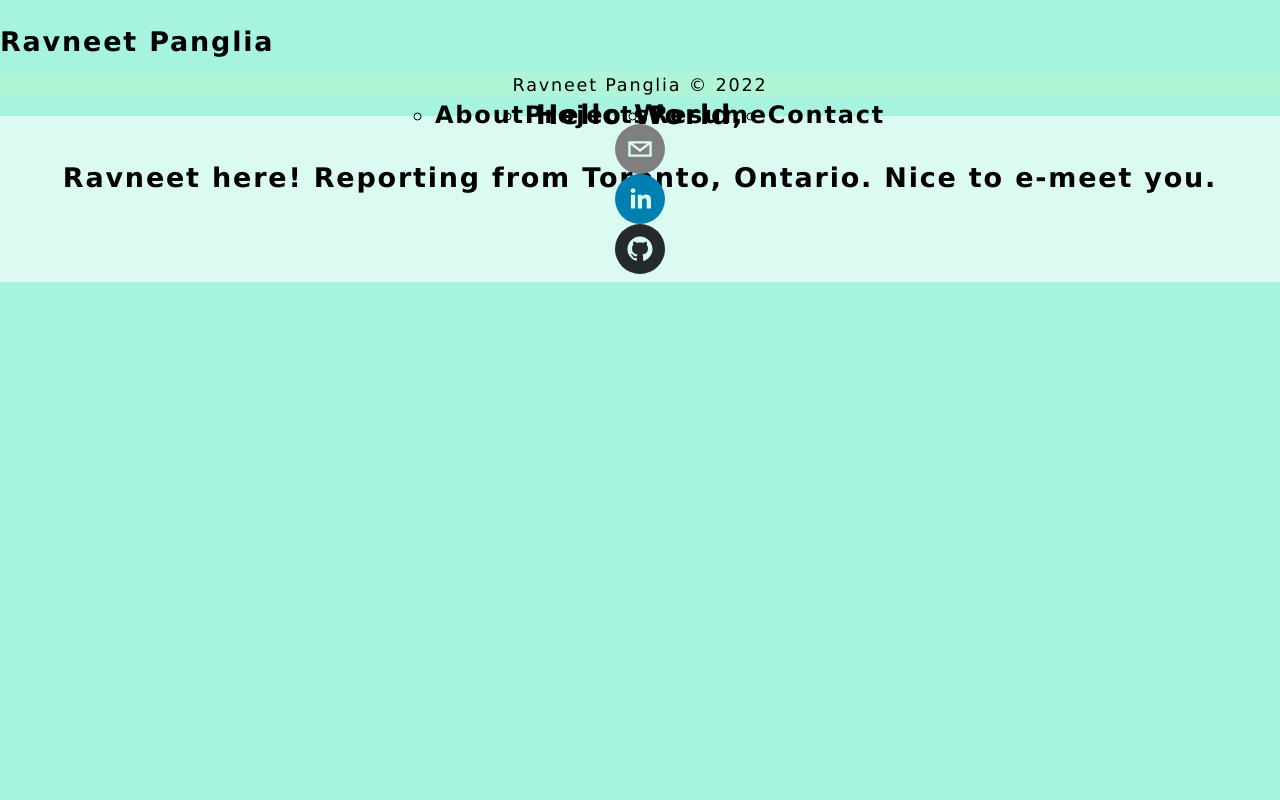
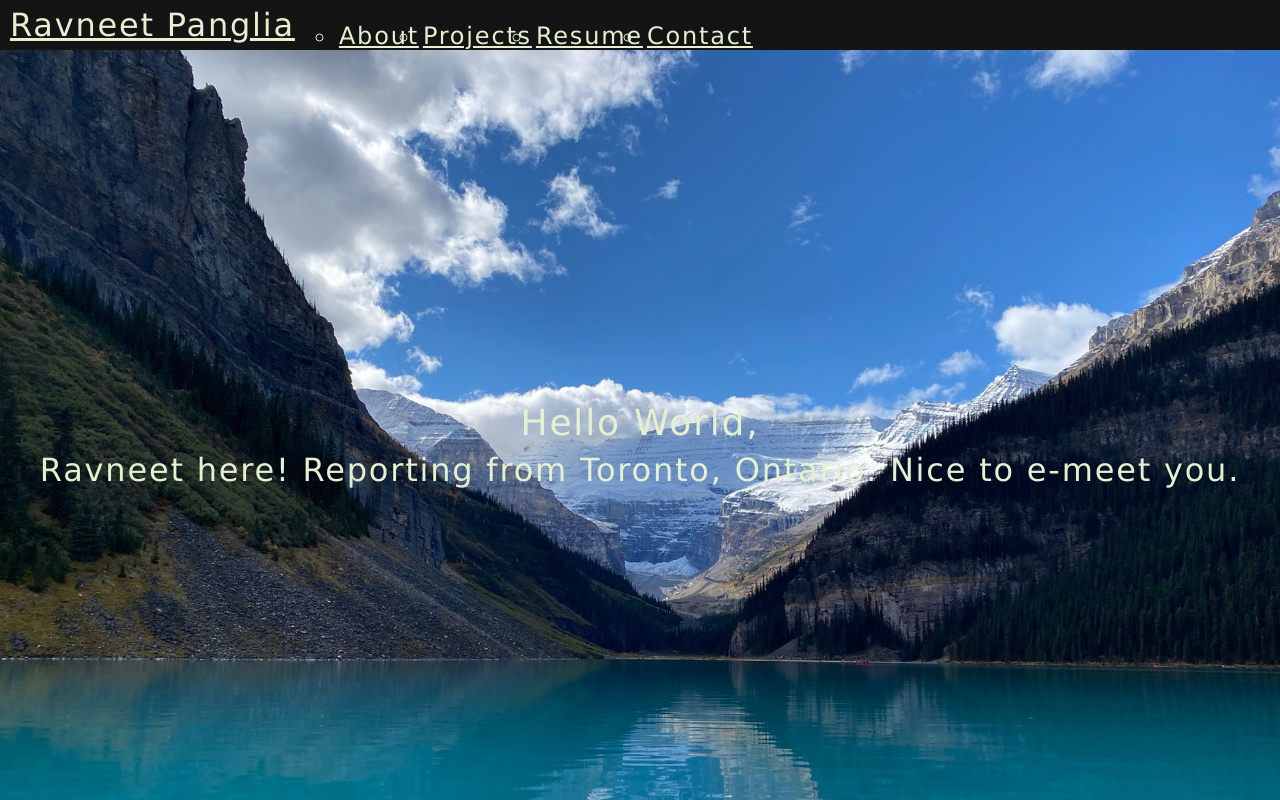
Before and after one commit to rpanglia/react-portfolio, a React (Create React App) app: page / in a window 1280 px wide. Shown: the top 800 px of the page. Built offline with nearby package versions, Linux system fonts and the light colour scheme.

Commit message:
update app.css, confirm headshot display

```diff
--- a/src/App.css
+++ b/src/App.css
@@ -1,26 +1,51 @@
 main {
   margin: 0 auto;
+}
+
+/* :root {
+  --primary: #fffcf7ee;
+  --secondary: #a1b6db;
+  --tertiary: #778897;
+  --light: #E4F0D0;
+  --dark: #00000083;
+  --darker: #1111119c;
+  --error: rgb(235, 73, 33);
+  --spacing-one: calc(1rem * 0.5);
+  --spacing-two: calc(1rem);
+  --spacing-five: calc(2.5rem);
+} */
+
+:root {
+  --primary: #FFFCF7;
+  --secondary: #A1B5D8;
+  --tertiary: #738290;
+  --light: #E4F0D0;
+  --dark: #0000008f;
+  --darker: #111111b4;
+  --error: rgba(247, 86, 46, 0.849);
+  --spacing-one: calc(1rem * 0.5);
+  --spacing-two: calc(1rem);
+  --spacing-five: calc(2.5rem);
 }
 
 * {
   box-sizing: border-box;
 }
 
-html,
-body {
+body, html {
   min-height: 100%;
 }
 
 body {
   margin: 0;
   padding: 0;
-  background: #a6f3e0;
+  background: #272626b0;
   font-weight: 200;
   line-height: 1.5;
   font-size: 18px;
   letter-spacing: 0.1em;
   color: var(--light);
-  font-family: 'Verdana', sans-serif;
+  font-family: Verdana, Geneva, Tahoma, sans-serif;
 }
 
 .container {
@@ -41,15 +66,29 @@ body {
 }
 
 .hero {
-  background-size: 200%;
-  background-position: 60%;
+  display: flex;
+  justify-content: center;
   background-repeat: no-repeat;
+  align-items: flex-start;
+  flex-wrap: wrap;
+  z-index: 9999;
+  height: 1000px;
+  width: 100%;
+  background-image: url('../src/assets/jumbo2.jpg');
+  background-repeat: no-repeat;
+  background-size: cover;
+  background-attachment: fixed;
+  background-position: center; /*background-position: CHANGE TO 80-90% IF NEEDED*/
 }
 
 a {
   color: var(--tertiary);
-  text-decoration: none;
-  font-weight: bold;
+  font-weight: 100;
+  padding: 2px 4px;
+  margin-left: -2px;
+  margin-right: -2px;
+  border-radius: 5px;
+  font-family: Verdana, Geneva, Tahoma, sans-serif;
 }
 
 header a {
@@ -95,7 +134,7 @@ nav li {
 }
 
 footer {
-  background: #b7f7d2a1;
+  background: #5e5e63;
   height: 25px;
   bottom: 0px;
   left: 0px;
@@ -105,18 +144,25 @@ footer {
 }
 
 .socials {
-  width: auto;
-  padding: 8px;
-  background-color: rgba(255, 255, 255, 0.6);
+  display: flex;
+  width: 20%;
+  margin-left: auto;
+  margin-right: auto;
+  justify-content: space-between;
 }
 
 .icon-list {
-  position: absolute;
-  width: 100%;
+  position: fixed;
+  margin-bottom: 0px;
+  height: 45px;
+  bottom: 45%;
+  left: 0px;
+  right: 0px;
 }
 
 .flex-row {
-  width: 100%;
+  flex-wrap: wrap;
+  display: flex;
 }
 
 .flex-end {
@@ -126,6 +172,39 @@ footer {
 p {
   font-size: 1.1rem;
   margin-top: 0;
+}
+
+h1, h2, h3, h4, h5, h6 {
+  font-family: Verdana, Geneva, Tahoma, sans-serif;
+  font-weight: 500;
+  margin: 5px 0;
+  line-height: 1.25;
+}
+
+h1 {
+  font-size: 2.25rem;
+}
+h2 {
+  font-size: 2rem;
+}
+h3 {
+  font-size: 1.75rem;
+}
+h4 {
+  font-size: 1.5rem;
+}
+h5 {
+  font-size: 1.25rem;
+}
+h6 {
+  font-size: 1rem;
+}
+
+hr {
+  width: 60%;
+  height: 3px !important;
+  margin-left: auto;
+  margin-right: auto;
 }
 
 textarea {
@@ -144,7 +223,7 @@ textarea {
 
 .titles {
   text-align: center;
-  font-family: 'Verdana', sans-serif;
+  font-family: Verdana, Geneva, Tahoma, sans-serif;
 }
 
 button {
@@ -176,8 +255,11 @@ button[disabled] {
 }
 
 .card-body {
+  color: hsl(0, 0%, 0%);
+}
+/* .card-body {
   color: hsla(157, 74%, 60%, 0.137);
-}
+} */
 
 .card-title{
   font-weight: bold;
@@ -188,12 +270,17 @@ button[disabled] {
   font-weight: bold;
 }
 
+.border-line {
+  border-bottom: 3px white;
+}
+
 .headshot {
   max-width: 100%;
-  margin: 0;
+  width: auto;
+  height: 364px;
 }
 
-.resume-button {
+.get-resume {
   margin: 0 auto;
   display: table;
 }
@@ -209,14 +296,22 @@ img {
 
 .img-text-box {
   display: flex;
-  flex-direction: column;
-  justify-content: space-between;
+  flex-direction: row;
+  justify-content: center;
   max-width: 100%;
-  padding: 0 5%;
+  padding: 50px 30px;
 }
 
 span[role='img'] {
   cursor: default;
+}
+
+
+.img-thumbnail {
+  width: auto;
+  height: 300px;
+  margin-bottom: 50px;
+  cursor: pointer;
 }
 
 li {
@@ -242,8 +337,45 @@ input:focus {
   box-shadow: 0 0 0.25rem rgba(0, 0, 0, 0.253);
 }
 
+.my-1 {
+  margin-top: var(--spacing-one);
+  margin-bottom: var(--spacing-one);
+}
+
+.my-2 {
+  margin-top: var(--spacing-two);
+  margin-bottom: var(--spacing-two);
+}
+
+.my-5 {
+  margin-top: var(--spacing-five);
+  margin-bottom: var(--spacing-five);
+}
+
+.px-1 {
+  padding-right: var(--spacing-one);
+  padding-left: var(--spacing-one);
+}
+
+.px-2 {
+  padding-right: var(--spacing-two);
+  padding-left: var(--spacing-two);
+}
+
+.py-1 {
+  padding-top: var(--spacing-one);
+  padding-bottom: var(--spacing-one);
+}
+
+.py-2 {
+  padding-top: var(--spacing-two);
+  padding-bottom: var(--spacing-two);
+}
+
+/* MEDIA QUERIES for 980px */
 
 
+/* MEDIA QUERIES for 768px*/
 
 
-/* ADD MEDIA QUERIES for 980px , 768px, 575px*/
+/* MEDIA QUERIES for 575px*/
--- a/src/components/About/index.js
+++ b/src/components/About/index.js
@@ -1,6 +1,6 @@
 import React from "react";
 
-import myPhoto from "../../assets/ravimg.jpeg";
+import myPhoto from "../../assets/ravimg.jpg";
 
 function About() {
 
```
